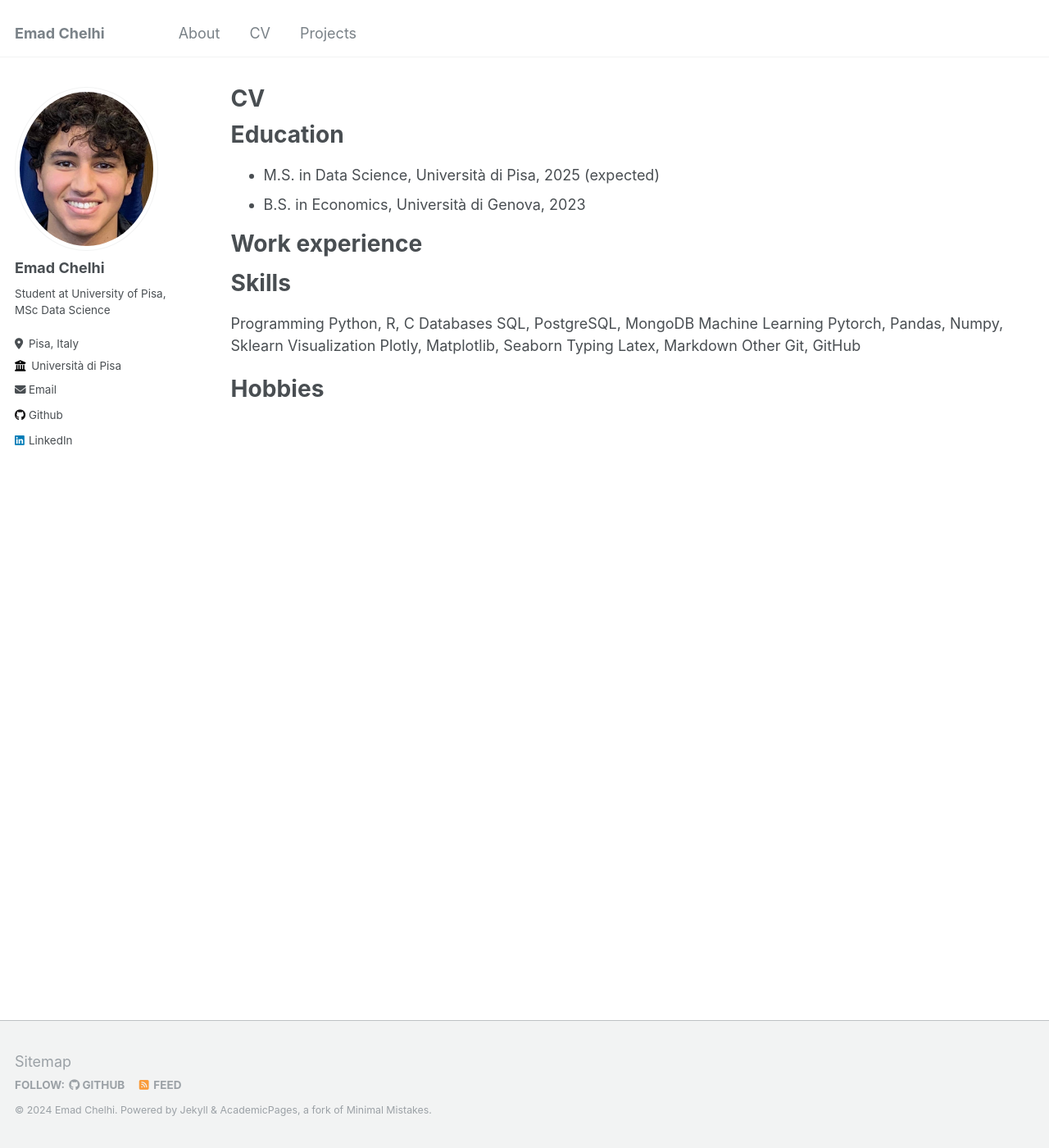
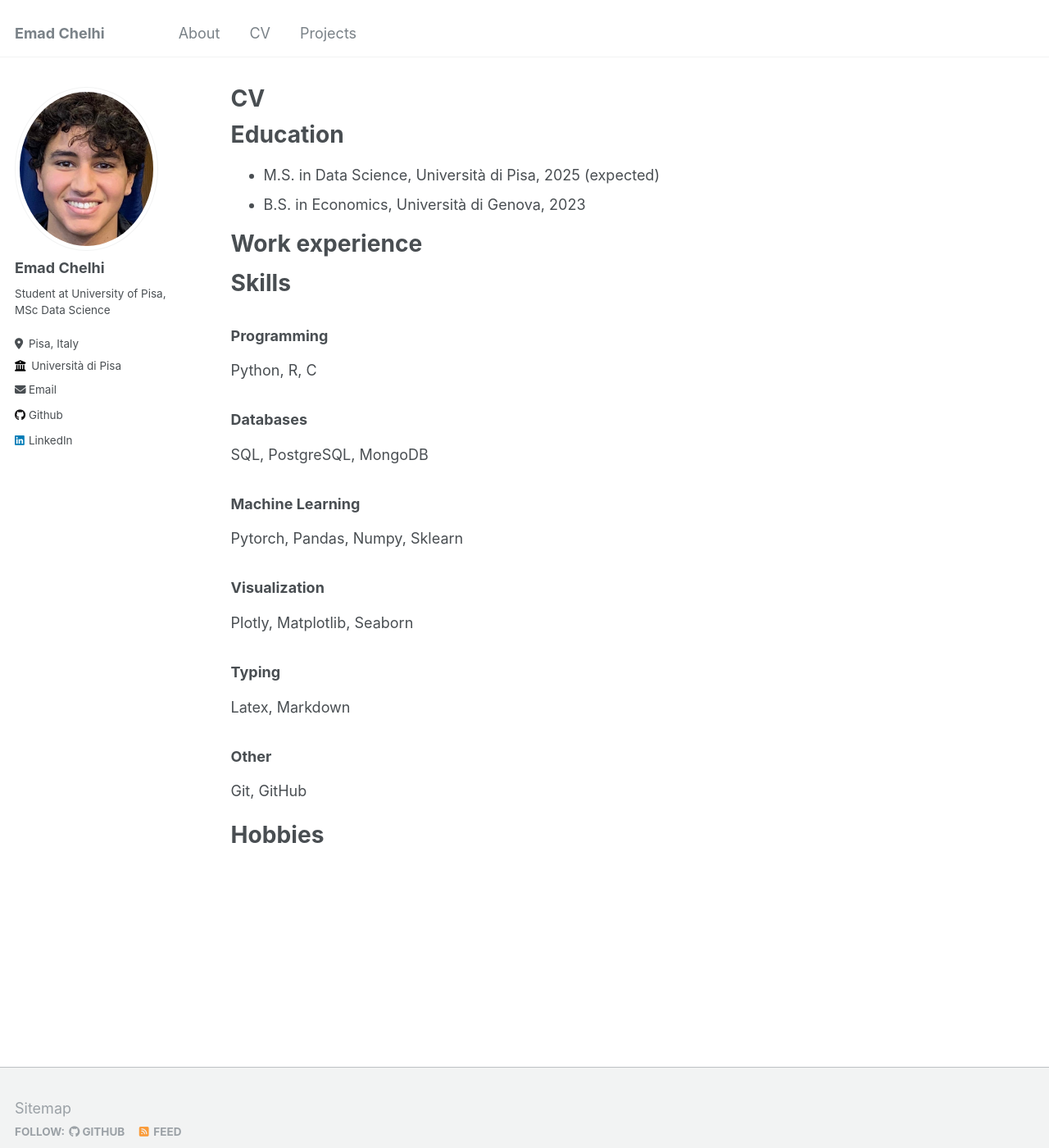
Before and after one commit to emadchelhi/emadchelhi.github.io, a Jekyll site: the page built from _pages/cv.md, in a window 1280 px wide and 1400 px high. Shown: the whole window at 82% size. Built offline with Jekyll 4.4.1, drawn with Linux system fonts in a browser that asks for light colours.

Commit message:
Update cv.md

```diff
--- a/_pages/cv.md
+++ b/_pages/cv.md
@@ -22,18 +22,25 @@ Work experience
 
 Skills
 ======
-Programming
-  Python, R, C
-Databases
-  SQL, PostgreSQL, MongoDB
-Machine Learning
-  Pytorch, Pandas, Numpy, Sklearn
-Visualization
-  Plotly, Matplotlib, Seaborn
-Typing
-  Latex, Markdown
-Other
-  Git, GitHub
+
+### Programming
+Python, R, C
+
+### Databases
+SQL, PostgreSQL, MongoDB
+
+### Machine Learning
+Pytorch, Pandas, Numpy, Sklearn
+
+### Visualization
+Plotly, Matplotlib, Seaborn
+
+### Typing
+Latex, Markdown
+
+### Other
+Git, GitHub
+
 
 
 Hobbies
```
